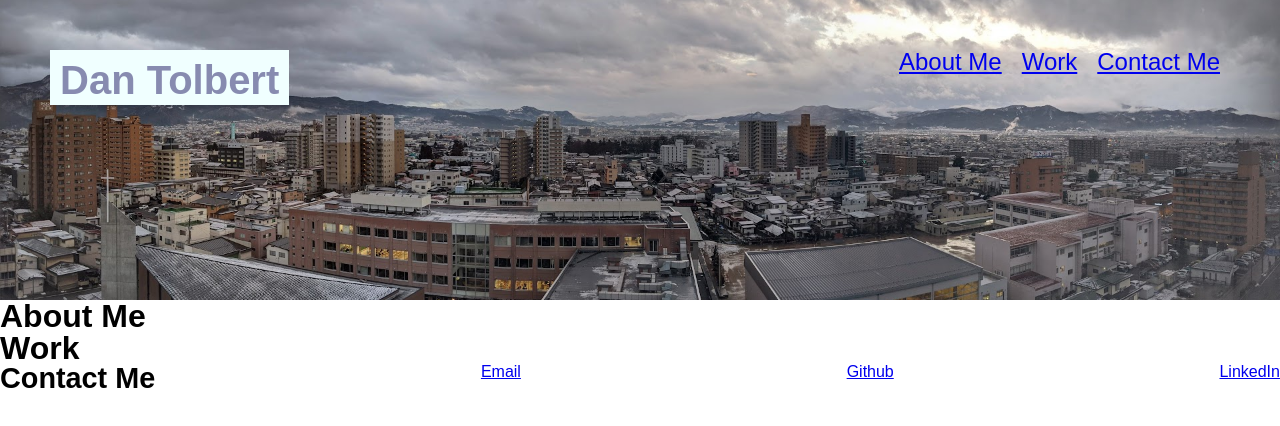
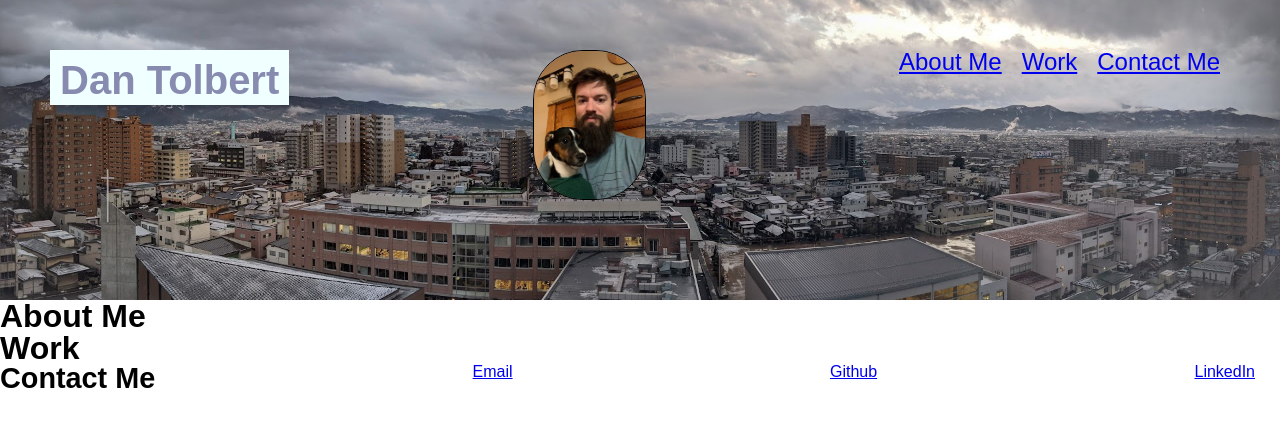
Before and after one commit to treblotnad/dtolbert-portfolio-2023, a plain HTML site: page index.html in a window 1280 px wide. Drawn offline with Linux system fonts and the light colour scheme.

Commit message:
added picture and formatted a few other small things, need to change though

```diff
--- a/assets/css/style.css
+++ b/assets/css/style.css
@@ -22,6 +22,12 @@ h2{
     font-size: 200%;
 }
 
+header img{
+    height: 150px;
+    flex: 0,0,0;
+    border: solid 1px black;
+    border-radius: 50px;
+}
 h3{
     font-size: 180%;
 }
@@ -61,10 +67,12 @@ main{
 footer{
     display:flex;
     Justify-content: space-between;
+    padding-right: 25px;
 }
-@media screen and (max-width: 768px) {
+@media screen and (max-width: 795px) {
     header,nav,footer{
     flex-direction: column;
     align-items: center;
+
     }
 }
--- a/index.html
+++ b/index.html
@@ -11,7 +11,9 @@
     <header id="hero-image">
         <section class="title-box">
             <h1>Dan Tolbert</h1>
+
         </section>
+        <img src="./assets/images/dan-and-miles.jpg" alt="Dan T Photo" srcset="">
         <nav>
             <a href="#about">About Me</a>
             <a href="#work">Work</a>
```
Also changed, not shown: assets/images/dan-and-miles.jpg (added).
